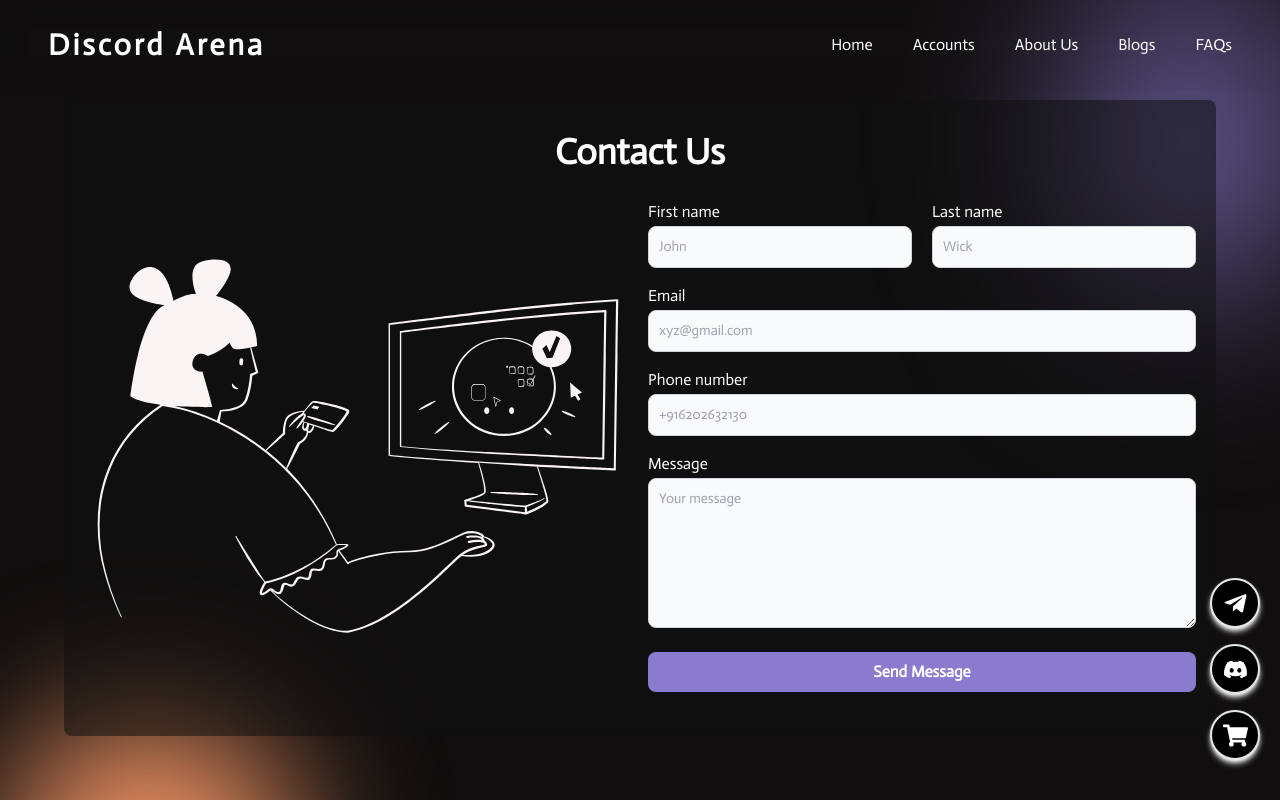
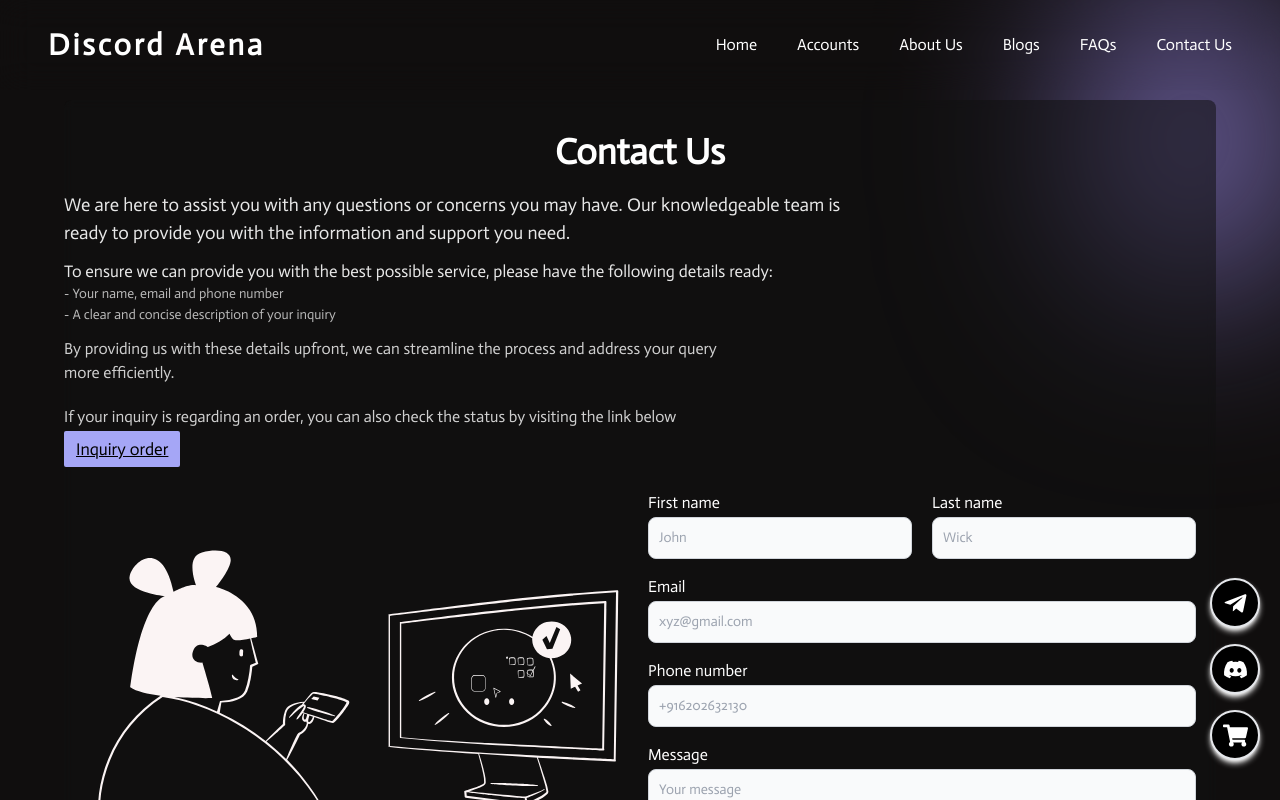
Before and after one commit to enggsatyamraj/CSET301_Assignment, a Next.js app: page /contactus in a window 1280 px wide. Shown: the top 800 px of the page. Built offline with nearby package versions, Linux system fonts and the light colour scheme.

Commit message:
some major last month changes

```diff
--- a/src/app/accounts/discord/page.jsx
+++ b/src/app/accounts/discord/page.jsx
@@ -103,7 +103,7 @@ const page = () => {
                 return (
                   <div
                     key={item.id}
-                    className={`border-[1px] h-fit overflow-hidden rounded-md p-4`}
+                    className={`border-[1px] overflow-hidden rounded-md p-4`}
                   >
                     <div className="flex h-[150px] w-[100%] items-center justify-center rounded-sm bg-[#BBA8FD]">
                       <FaDiscord
--- a/src/app/accounts/instagram/page.jsx
+++ b/src/app/accounts/instagram/page.jsx
@@ -134,7 +134,7 @@ const page = () => {
                 return (
                   <div
                     key={item.id}
-                    className={`border-[1px] h-fit overflow-hidden rounded-md p-4`}
+                    className={`border-[1px] overflow-hidden rounded-md p-4`}
                   >
                     <div className="flex h-[150px] w-[100%] items-center justify-center rounded-sm bg-[#BBA8FD]">
                       <FaInstagram
--- a/src/app/contactus/page.jsx
+++ b/src/app/contactus/page.jsx
@@ -5,6 +5,7 @@ import order_completed from "../../../public/order-completed.svg";
 import form_submit from "../../../public/Group.svg";
 import Footer from "@/components/Footer";
 import { generateMetadata } from "./metadata";
+import Link from "next/link";
 
 generateMetadata();
 
@@ -70,11 +71,33 @@ const Page = () => {
           <h2 className="md:text-4xl sm:text-3xl text-2xl font-semibold text-center ">
             Contact Us
           </h2>
+
           {formSubmitted ? (
             <div className="w-[100%] min-h-[20vh] px-4 py-3 flex flex-col justify-center items-center">
-              <p className="text-center mb-6">
-                Thank you for your submission, We will get to you within 24 hrs.
+              <p className="text-center mb-2 opacity-80">
+                Thank you for contacting us! We appreciate you taking the time
+                to reach out.
               </p>
+
+              <p className="text-center mb-2 md:w-[70%] sm:w-[85%] w-[98%] opacity-80">
+                One of our representatives will review your inquiry and respond
+                as soon as possible. Our typical response time is within 24-48
+                hours, Monday through Friday.
+              </p>
+
+              <p className="text-center mb-2 md:w-[70%] sm:w-[85%] w-[98%] opacity-80">
+                If your inquiry is regarding an order, you can also check the
+                status by visiting the link below
+              </p>
+
+              <Link
+                target="_blank"
+                className="underline mb-6 bg-[#a5a6f6] text-black px-3 text-[17px] py-2 rounded-sm"
+                href={"https://yoyohoni.mysellix.io/contact"}
+              >
+                Inquiry order
+              </Link>
+
               <Image
                 src={form_submit}
                 alt="form submitted"
@@ -82,6 +105,38 @@ const Page = () => {
               />
             </div>
           ) : (
+            <>
+              <p className="md:text-[1.15rem] opacity-90 md:w-[70%] text-[0.9rem] mt-5">
+                We are here to assist you with any questions or concerns you may
+                have. Our knowledgeable team is ready to provide you with the
+                information and support you need.
+              </p>
+
+              <p className="md:text-[1.05rem] opacity-90 text-[0.9rem] mt-3">
+                To ensure we can provide you with the best possible service,
+                please have the following details ready:
+              </p>
+
+              <ul className="opacity-70 text-[0.85rem]">
+                <li> - Your name, email and phone number</li>
+                <li> - A clear and concise description of your inquiry</li>
+              </ul>
+
+              <p className="mt-3 mb-5 opacity-80 md:w-[60%]">
+                By providing us with these details upfront, we can streamline
+                the process and address your query more efficiently.
+              </p>
+              <p className="mb-2  opacity-80">
+                If your inquiry is regarding an order, you can also check the
+                status by visiting the link below
+              </p>
+              <Link
+                target="_blank"
+                className="underline mb-3  bg-[#a5a6f6] text-black px-3 text-[17px] py-2 rounded-sm"
+                href={"https://yoyohoni.mysellix.io/contact"}
+              >
+                Inquiry order
+              </Link>
               <div className="flex flex-col lg:flex-row items-center mt-4 gap-4 px-5">
                 <Image
                   className="flex-[1]"
@@ -177,6 +232,7 @@ const Page = () => {
                   </form>
                 </div>
               </div>
+            </>
           )}
         </div>
         <Footer />
--- a/src/components/Navbar.jsx
+++ b/src/components/Navbar.jsx
@@ -13,6 +13,7 @@ const navbarLinks = [
   { name: "About Us", url: "/aboutus" },
   { name: "Blogs", url: "/blogs" },
   { name: "FAQs", url: "/faq" },
+  { name: "Contact Us", url: "/contactus" },
 ];
 
 const Navbar = () => {
@@ -70,7 +71,7 @@ const Navbar = () => {
             >
               Discord Arena
             </Link>
-            <div className="md:flex hidden gap-10 ">
+            <div className="md:flex hidden md:gap-6 lg:gap-10 ">
               {navbarLinks.map((item, index) => {
                 return (
                   <Link
```
Also changed, not shown: src/app/accounts/discord/[id]/page.jsx (+0 -11 lines), 1 other file (tests, documents, lock files or other folders). Lines whose indentation alone changed are shown as unchanged.
